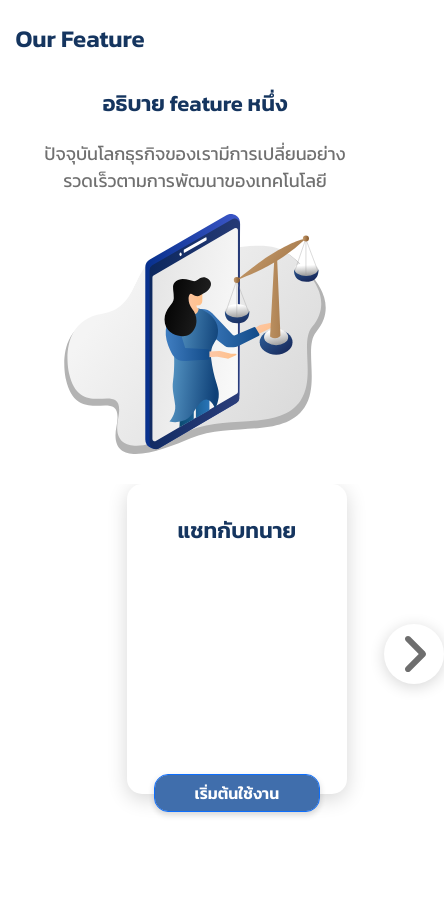
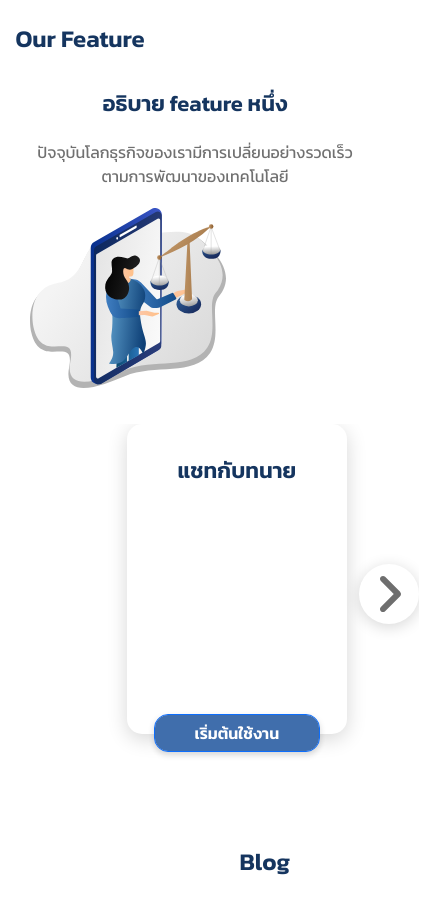
Before and after one commit to lwrydev/LWRY-Public, a Next.js app: page / in a window 390 px wide. Shown: the part 2760-3658 px from the top of the page, 444 px wide, since content can reach past the window. Built offline with nearby package versions, Linux system fonts and the light colour scheme.

Commit message:
responsive

```diff
--- a/components/carousel/features/Features.js
+++ b/components/carousel/features/Features.js
@@ -112,7 +112,12 @@ export default function Feature() {
             <div className={styles.featureDetails}>
               <div className={styles.featureTitle}>{features[thumbIndex].title}</div>
               <div className={styles.featureTxt}>{features[thumbIndex].detail}</div>
-              <Image src={IconFeature} height='240' />
+              <div className="d-none d-sm-block">
+                <Image src={IconFeature} height='240' />
+              </div>
+              <div className="d-block d-sm-none">
+                <Image src={IconFeature} height='180' />
+              </div>
             </div>
           </div>
           <div className='d-md-none col-1 d-flex align-items-center justify-content-center m-3'>
--- a/components/carousel/features/features.module.css
+++ b/components/carousel/features/features.module.css
@@ -50,7 +50,6 @@
   align-items: center;
   cursor: pointer;
   position: absolute;
-  margin-left: 50px;
   z-index: 1;
 }
 
@@ -135,6 +134,10 @@
     font-weight: 600;
   }
 
+  .featureTxt {
+    font-size: 16px;
+  }
+
   .featureItem {
     width: 220px;
     height: 310px;
@@ -158,6 +161,10 @@
     font-weight: 600;
   }
 
+  .featureTxt {
+    font-size: 18px;
+  }
+
   .featureItem {
     width: 270px;
     height: 370px;
@@ -179,6 +186,10 @@
   .featureTitle {
     font-size: 26px;
     font-weight: 600;
+  }
+
+  .featureTxt {
+    font-size: 20px;
   }
 
   .featureItem {
```
